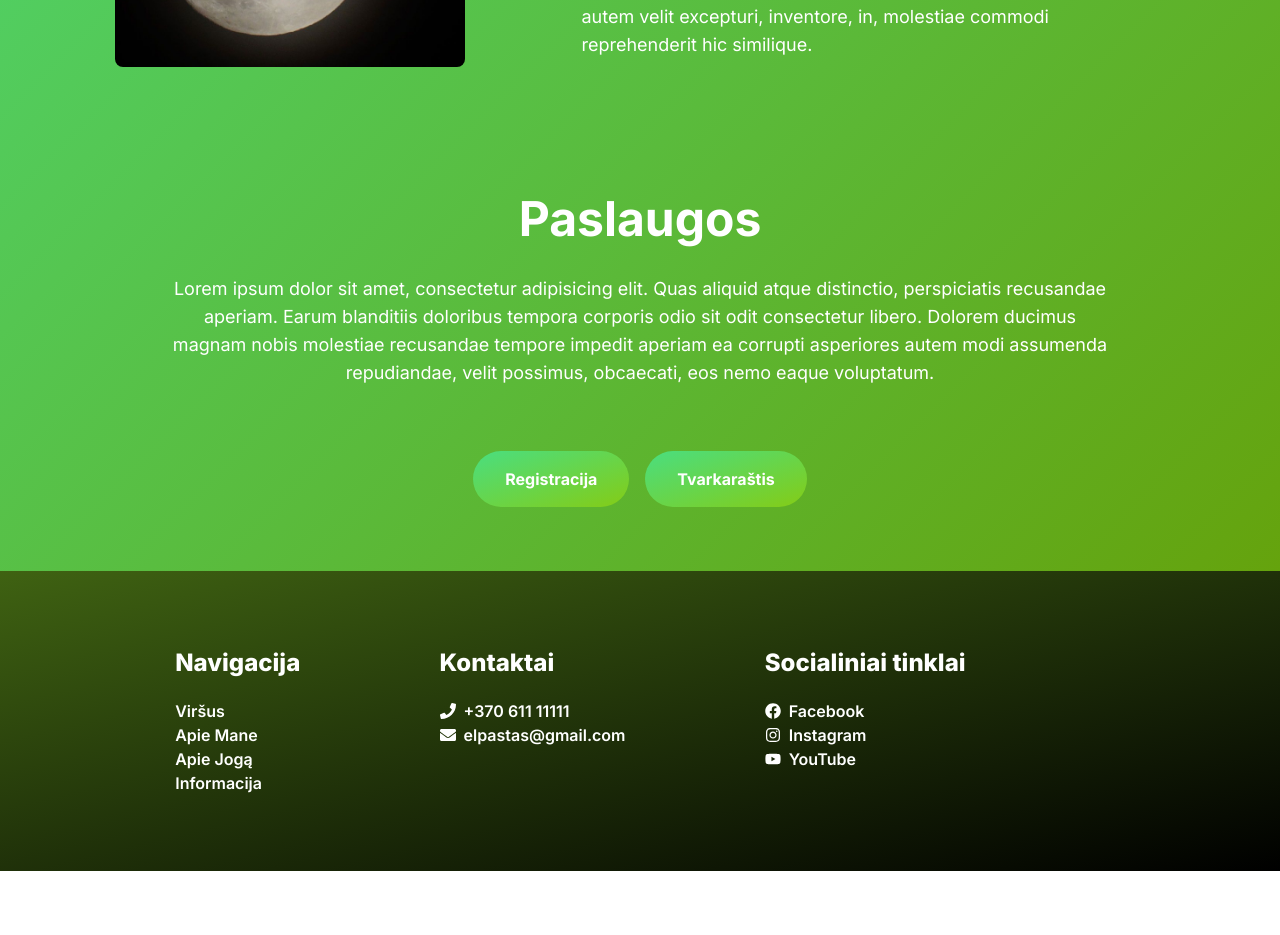
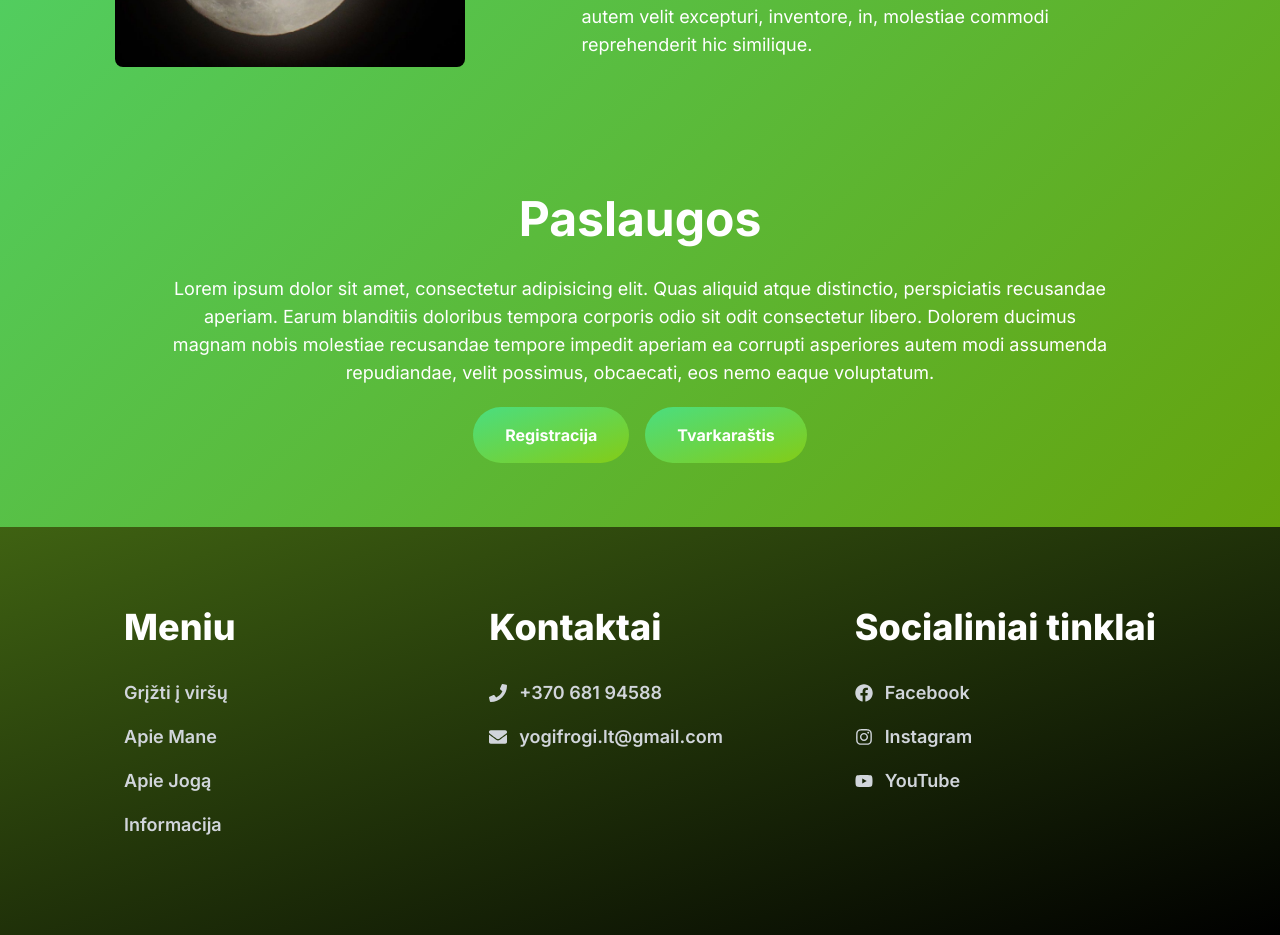
Before and after one commit to aldask/yogi-frogi, a Next.js app: page / in a window 1280 px wide. Shown: the part 1520-2455 px from the top of the page. Before the commit the page ends 2391 px from the top, so only its background shows below. Built offline with nearby package versions, Linux system fonts and the light colour scheme; what tailwindcss-animated would draw is missing.

Commit message:
Update for design

```diff
--- a/app/Components/ContactsFooter/index.tsx
+++ b/app/Components/ContactsFooter/index.tsx
@@ -7,68 +7,87 @@ import {
   FaYoutube,
   FaEnvelope,
 } from "react-icons/fa";
-import "../animations.css";
 
 const ContactsFooter = () => {
   return (
-    <section className="bg-gradient-to-br from-lime-800 to-black py-16 px-8 md:px-14 flex flex-col justify-center items-center gap-16 text-white">
-      <div className="w-full flex flex-row flex-wrap justify-evenly gap-2">
-        <ul className="flex flex-col m-3">
-          <li>
-            <p className="mb-5 font-extrabold text-2xl">Navigacija</p>
-          </li>
-          <li className="font-semibold">
-            <Link href="/">Viršus</Link>
-          </li>
-          <li className="font-semibold">
-            <Link href="/">Apie Mane</Link>
-          </li>
-          <li className="font-semibold">
-            <Link href="/">Apie Jogą</Link>
-          </li>
-          <li className="font-semibold">
-            <Link href="/">Informacija</Link>
-          </li>
-        </ul>
-        <ul className="flex flex-col m-3">
-          <li>
-            <p className="mb-5 font-extrabold text-2xl">Kontaktai</p>
-          </li>
-          <li className="flex flex-row gap-2 items-center font-semibold">
-            <FaPhone /> <a href="tel:861111111">+370 611 11111</a>
-          </li>
-          <li className="flex flex-row gap-2 items-center font-semibold">
-            <FaEnvelope />{" "}
-            <a href="mailto:elpastas@gmail.com">elpastas@gmail.com</a>
-          </li>{" "}
-        </ul>
-        <ul className="flex flex-col m-3">
-          <li>
-            <p className="mb-5 font-extrabold text-2xl">Socialiniai tinklai</p>
-          </li>
-          <li className="flex flex-row gap-2 items-center font-semibold">
-            <FaFacebook />{" "}
+    <section className="bg-gradient-to-br from-lime-800 to-black py-20 px-8 md:px-16 flex flex-col justify-center items-center gap-10 md:gap-16 text-white">
+      <div className="max-w-7xl mx-auto grid grid-cols-1 md:grid-cols-3 gap-12 md:gap-16">
+        <div className="flex flex-col items-start">
+          <h2 className="text-3xl md:text-4xl font-extrabold text-white mb-8">
+            Meniu
+          </h2>
+          <Link
+            href="/"
+            className="text-lg font-semibold text-gray-300 hover:text-blue-400 transition duration-300 mb-4 block transform hover:scale-105"
+          >
+            Grįžti į viršų
+          </Link>
+          <Link
+            href="/"
+            className="text-lg font-semibold text-gray-300 hover:text-blue-400 transition duration-300 mb-4 block transform hover:scale-105"
+          >
+            Apie Mane
+          </Link>
+          <Link
+            href="/"
+            className="text-lg font-semibold text-gray-300 hover:text-blue-400 transition duration-300 mb-4 block transform hover:scale-105"
+          >
+            Apie Jogą
+          </Link>
+          <Link
+            href="/"
+            className="text-lg font-semibold text-gray-300 hover:text-blue-400 transition duration-300 mb-4 block transform hover:scale-105"
+          >
+            Informacija
+          </Link>
+        </div>
+        <div className="flex flex-col items-start">
+          <h2 className="text-3xl md:text-4xl font-extrabold text-white mb-8">
+            Kontaktai
+          </h2>
+          <a
+            href="tel:+37068194588"
+            className="flex items-center text-lg font-semibold text-gray-300 hover:text-blue-400 transition duration-300 mb-4 transform hover:scale-105"
+          >
+            <FaPhone className="mr-3" />
+            +370 681 94588
+          </a>
+          <a
+            href="mailto:yogifrogi.lt@gmail.com"
+            className="flex items-center text-lg font-semibold text-gray-300 hover:text-blue-400 transition duration-300 mb-4 transform hover:scale-105"
+          >
+            <FaEnvelope className="mr-3" /> yogifrogi.lt@gmail.com
+          </a>
+        </div>
+        <div className="flex flex-col items-start">
+          <h2 className="text-3xl md:text-4xl font-extrabold text-white mb-8">
+            Socialiniai tinklai
+          </h2>
           <a
             href="https://facebook.com/profile.php?id=100095017083224"
             target="_blank"
+            rel="noopener noreferrer"
+            className="flex items-center text-lg font-semibold text-gray-300 hover:text-blue-400 transition duration-300 mb-4 transform hover:scale-105"
           >
-              Facebook
+            <FaFacebook className="mr-3" /> Facebook
           </a>
-          </li>
-          <li className="flex flex-row gap-2 items-center font-semibold">
-            <FaInstagram />{" "}
-            <a href="https://www.instagram.com " target="_blank">
-              Instagram
+          <a
+            href="https://www.instagram.com"
+            target="_blank"
+            rel="noopener noreferrer"
+            className="flex items-center text-lg font-semibold text-gray-300 hover:text-blue-400 transition duration-300 mb-4 transform hover:scale-105"
+          >
+            <FaInstagram className="mr-3" /> Instagram
           </a>
-          </li>
-          <li className="flex flex-row gap-2 items-center font-semibold">
-            <FaYoutube />{" "}
-            <a href="https://www.youtube.com/channel" target="_blank">
-              YouTube
+          <a
+            href="https://www.youtube.com/channel"
+            target="_blank"
+            rel="noopener noreferrer"
+            className="flex items-center text-lg font-semibold text-gray-300 hover:text-blue-400 transition duration-300 mb-4 transform hover:scale-105"
+          >
+            <FaYoutube className="mr-3" /> YouTube
           </a>
-          </li>
-        </ul>
-        <ul className="flex flex-col m-3"></ul>
+        </div>
       </div>
     </section>
   );
--- /dev/null
+++ b/app/Components/Services/ServicesBox.tsx
@@ -0,0 +1,12 @@
+import React from "react";
+import ServicesContent from "./ServicesContent";
+
+const ServicesBox: React.FC<{ isVisible: boolean }> = ({ isVisible }) => {
+  return (
+    <div className={isVisible ? "flex flex-col" : "hidden"}>
+      <ServicesContent />
+    </div>
+  );
+};
+
+export default ServicesBox;
--- /dev/null
+++ b/app/Components/Services/ServicesContent.tsx
@@ -0,0 +1,31 @@
+import React from "react";
+
+const ServicesContent: React.FC = () => {
+  return (
+    <>
+      <div className="flex flex-col items-center">
+        <div className="headerWrapper font-bold text-4xl mb-8 md:text-5xl">
+          Paslaugos
+        </div>
+        <p className="textWrapper text-sm md:text-lg text-center text-white w-full md:w-4/5">
+          Lorem ipsum dolor sit amet, consectetur adipisicing elit. Quas aliquid
+          atque distinctio, perspiciatis recusandae aperiam. Earum blanditiis
+          doloribus tempora corporis odio sit odit consectetur libero. Dolorem
+          ducimus magnam nobis molestiae recusandae tempore impedit aperiam ea
+          corrupti asperiores autem modi assumenda repudiandae, velit possimus,
+          obcaecati, eos nemo eaque voluptatum.
+        </p>
+      </div>
+      <div className="headerWrapper flex flex-col md:flex-row gap-4 justify-center mt-5">
+        <button className="bg-gradient-to-br from-green-400 to-lime-500 text-white font-bold py-2 px-6 md:py-4 md:px-8 rounded-full focus:outline-none focus:ring-2 focus:ring-offset-2 focus:ring-green-500 transform transition duration-300 ease-in-out hover:scale-105">
+          Registracija
+        </button>
+        <button className="bg-gradient-to-br from-green-400 to-lime-500 text-white font-bold py-2 px-6 md:py-4 md:px-8 rounded-full focus:outline-none focus:ring-2 focus:ring-offset-2 focus:ring-green-500 transform transition duration-300 ease-in-out hover:scale-105">
+          Tvarkaraštis
+        </button>
+      </div>
+    </>
+  );
+};
+
+export default ServicesContent;
--- a/app/Components/Services/index.tsx
+++ b/app/Components/Services/index.tsx
@@ -1,27 +1,42 @@
-import React from "react";
+"use client";
+import React, { useEffect, useRef, useState } from "react";
+import ServicesBox from "./ServicesBox";
 
-const Services = () => {
+const Services: React.FC = () => {
+  const sectionRef = useRef(null);
+  const [isVisible, setIsVisible] = useState(false);
+
+  useEffect(() => {
+    const observer = new IntersectionObserver(
+      (entries) => {
+        entries.forEach((entry) => {
+          if (entry.isIntersecting) {
+            setIsVisible(true);
+          } else {
+            setIsVisible(false);
+          }
+        });
+      },
+      {
+        root: null,
+        threshold: 0,
+      }
+    );
+    if (sectionRef.current) {
+      observer.observe(sectionRef.current);
+    }
+    return () => {
+      if (sectionRef.current) {
+        observer.unobserve(sectionRef.current);
+      }
+    };
+  }, []);
   return (
-    <section className="py-16 px-8 md:px-14 flex flex-col justify-center items-center gap-16 text-white">
-      <div className="flex flex-col items-center">
-        <div className="font-bold text-4xl mb-8 md:text-5xl">Paslaugos</div>
-        <p className="text-sm md:text-lg text-center text-white w-full md:w-4/5">
-          Lorem ipsum dolor sit amet, consectetur adipisicing elit. Quas aliquid
-          atque distinctio, perspiciatis recusandae aperiam. Earum blanditiis
-          doloribus tempora corporis odio sit odit consectetur libero. Dolorem
-          ducimus magnam nobis molestiae recusandae tempore impedit aperiam ea
-          corrupti asperiores autem modi assumenda repudiandae, velit possimus,
-          obcaecati, eos nemo eaque voluptatum.
-        </p>
-      </div>
-      <div className="flex flex-col md:flex-row gap-4">
-        <button className="bg-gradient-to-br from-green-400 to-lime-500 text-white font-bold py-2 px-6 md:py-4 md:px-8 rounded-full focus:outline-none focus:ring-2 focus:ring-offset-2 focus:ring-green-500 transform transition duration-300 ease-in-out hover:scale-105">
-          Registracija
-        </button>
-        <button className="bg-gradient-to-br from-green-400 to-lime-500 text-white font-bold py-2 px-6 md:py-4 md:px-8 rounded-full focus:outline-none focus:ring-2 focus:ring-offset-2 focus:ring-green-500 transform transition duration-300 ease-in-out hover:scale-105">
-          Tvarkaraštis
-        </button>
-      </div>
+    <section
+      ref={sectionRef}
+      className="py-16 px-8 md:px-14 flex flex-col justify-center items-center gap-16 text-white"
+    >
+      <ServicesBox isVisible={isVisible} />
     </section>
   );
 };
--- a/app/Components/animations.css
+++ b/app/Components/animations.css
@@ -1,7 +1,6 @@
 :root {
   --animation-duration: 1s;
-  --bounce-curve: cubic-bezier(0.5, 1.6, 0.4, 0.9);
-  --spin-curve: cubic-bezier(0.25, 1, 0.5, 1);
+  --bounce-curve: cubic-bezier(0.68, -0.55, 0.27, 1.55);
 }
 
 .pulse-animation {
@@ -35,7 +34,7 @@
 @keyframes bounceIn {
   from {
     opacity: 0;
-    transform: translateY(-30px) scale(0.8);
+    transform: translateY(-20px) scale(0.95);
   }
   to {
     opacity: 1;
@@ -46,9 +45,11 @@
 @keyframes fadeIn {
   from {
     opacity: 0;
+    transform: scale(0.8);
   }
   to {
     opacity: 1;
+    transform: scale(1);
   }
 }
 
```
Lines whose indentation alone changed are shown as unchanged.
